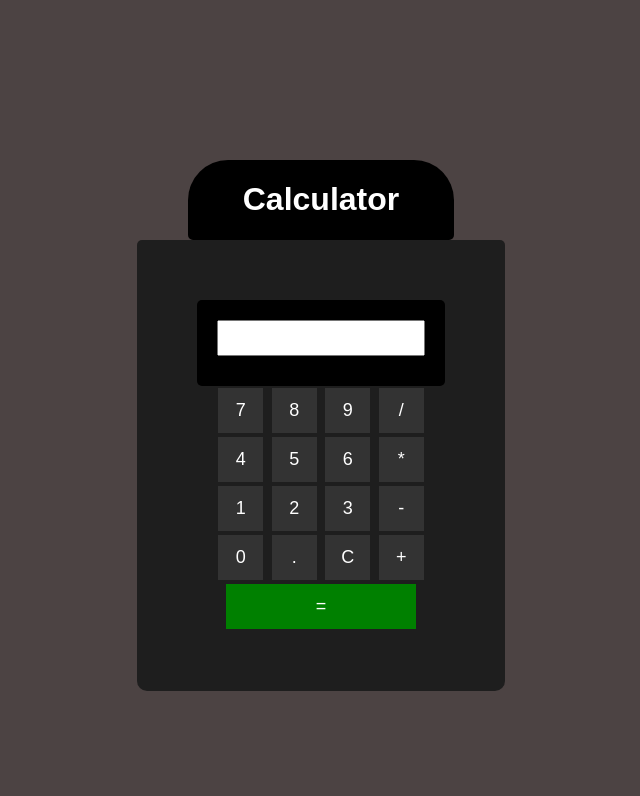
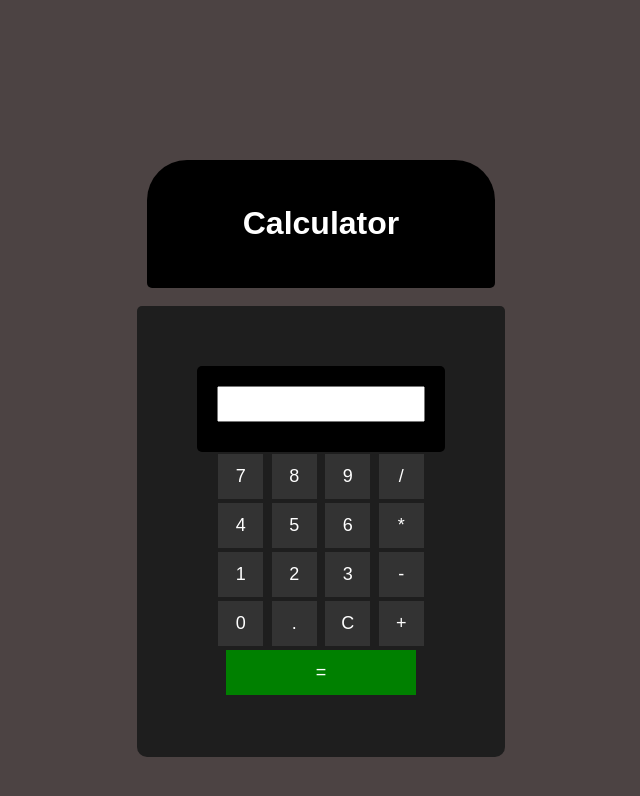
Before and after one commit to HenrikKarapetyann/calcullator, a plain HTML site: page index.html in a window 1280 px wide. Shown: the whole page, without its empty margins (319-959 px from the left). Drawn offline with Linux system fonts and the light colour scheme.

Commit message:
Add files via upload

```diff
--- a/style.css
+++ b/style.css
@@ -6,14 +6,15 @@
 }
 #Name {
   background: #000000;
-  padding: auto;
+  padding: 24px;
   border-radius: 40px 40px 5px 5px;
-  height: 21%;
-  width: 21%;
-  display: inline-block;
-  font-size: auto;
-  text-align: auto;
+  width: 100%;
+  max-width: 300px;
+  margin: 0 auto;
+  display: block;
+  text-align: center;
 }
+
 
 
 #Display {
```
